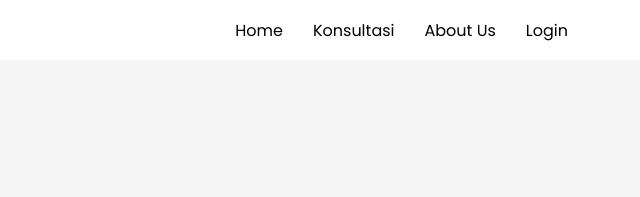
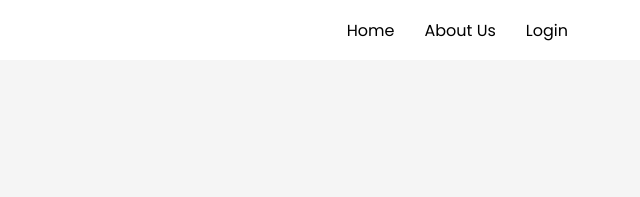
Before and after one commit to Z1ZA/Parently, a website with bundled scripts: page public/login.html in a window 1280 px wide. Shown: the top 197 px of the page, 638-1278 px from the left. Built offline with nearby package versions, Linux system fonts and the light colour scheme.

Commit message:
update page

```diff
--- a/public/login.html
+++ b/public/login.html
@@ -33,13 +33,6 @@
               href="/"
               class="menu"
               >home</a
-            >
-          </li>
-          <li class="menu-item">
-            <a
-              href=""
-              class="menu"
-              >konsultasi</a
             >
           </li>
           <li class="menu-item">
```
Also changed, not shown: public/signup.html (+0 -7 lines).
